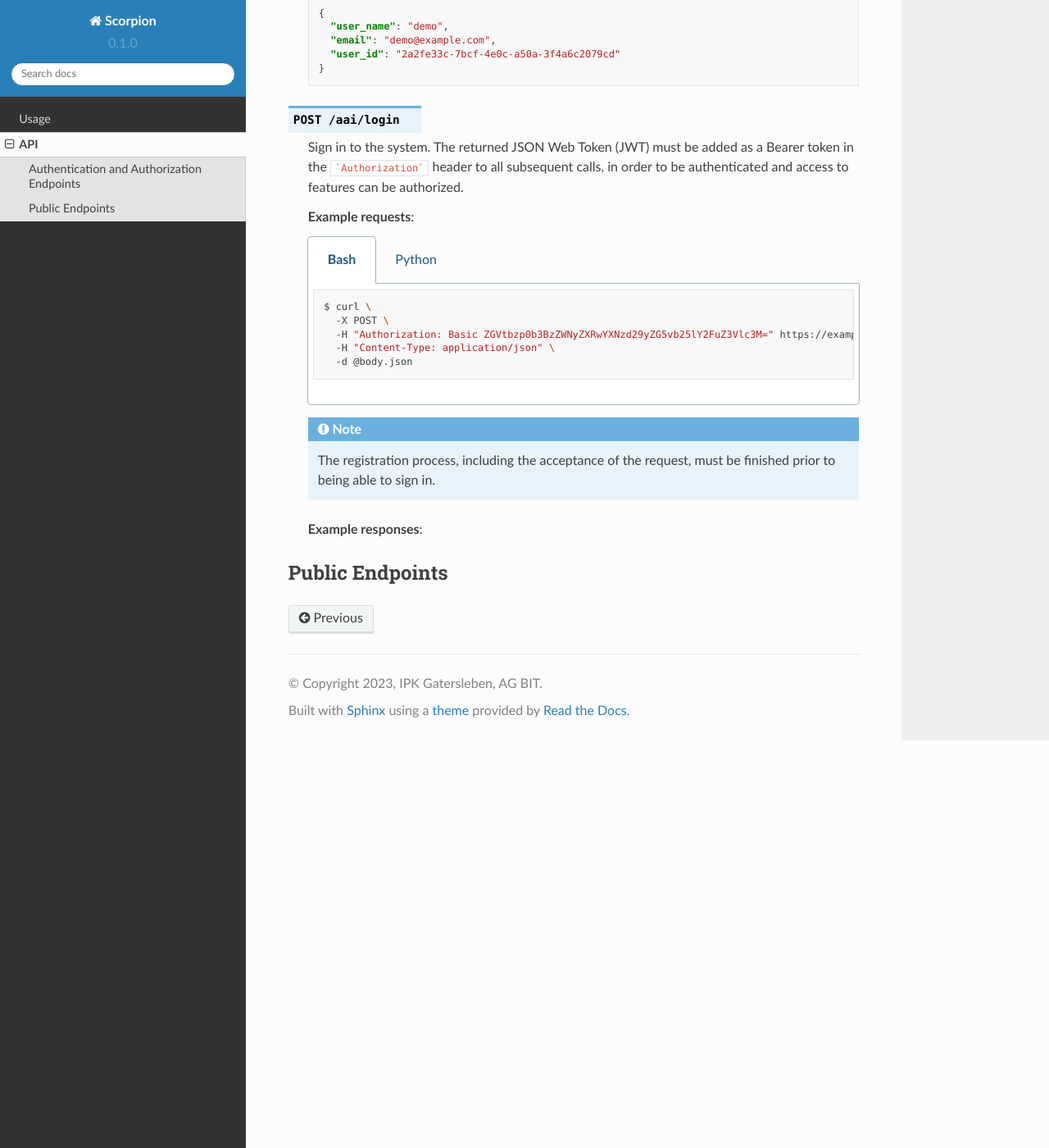
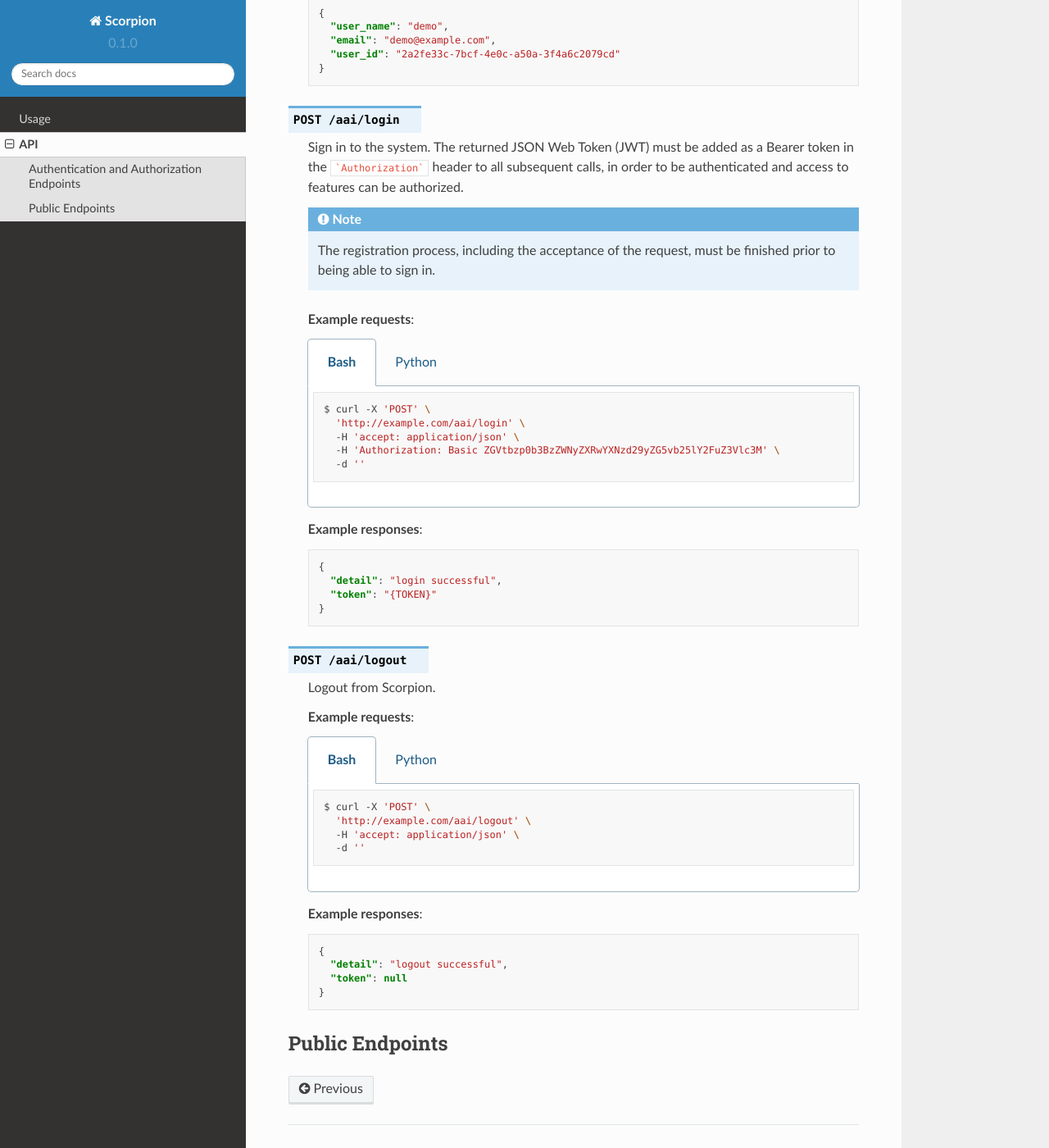
Before and after one commit to IPK-BIT/scorpion, a Sphinx documentation site: the page built from docs/source/api.rst, in a window 1280 px wide and 1400 px high, scrolled down 832 px. Shown: the whole window at 82% size. Built offline with Sphinx 7.4.7 and the Read the Docs theme 2.0.0, drawn with Linux system fonts in a browser that asks for light colours.

Commit message:
documentation of /logout endpoint

````diff
--- a/docs/source/api.rst
+++ b/docs/source/api.rst
@@ -58,23 +58,26 @@
 
     Sign in to the system. The returned JSON Web Token (JWT) must be added as a Bearer token in the ```Authorization``` header to all subsequent calls, in order to be authenticated and access to features can be authorized.
 
+    .. note::
+        The registration process, including the acceptance of the request, must be finished prior to being able to sign in.
+
     **Example requests**:
 
     .. tabs::
 
         .. code-tab:: bash
 
-            $ curl \
-              -X POST \
-              -H "Authorization: Basic ZGVtbzp0b3BzZWNyZXRwYXNzd29yZG5vb25lY2FuZ3Vlc3M=" https://example.com/aai/login \
-              -H "Content-Type: application/json" \
-              -d @body.json
+            $ curl -X 'POST' \
+              'http://example.com/aai/login' \
+              -H 'accept: application/json' \
+              -H 'Authorization: Basic ZGVtbzp0b3BzZWNyZXRwYXNzd29yZG5vb25lY2FuZ3Vlc3M' \
+              -d ''
 
         .. code-tab:: python
 
             import requests
             import json
-            HEADERS = {'Authorization': 'Basic ZGVtbzp0b3BzZWNyZXRwYXNzd29yZG5vb25lY2FuZ3Vlc3M='}
+            HEADERS = {'Authorization': 'Basic ZGVtbzp0b3BzZWNyZXRwYXNzd29yZG5vb25lY2FuZ3Vlc3M'}
             URL = 'https://example.com/aai/login'
             response = requests.post(
                 URL
@@ -82,16 +85,50 @@
             )
             print(response.json())
 
-    .. note::
-        The registration process, including the acceptance of the request, must be finished prior to being able to sign in.
 
     **Example responses**:
 
     .. sourcecode:: json
+
         {
           "detail": "login successful",
           "token": "{TOKEN}"
         }
 
+.. http:post:: /aai/logout
+
+    Logout from Scorpion.
+
+    **Example requests**:
+
+    .. tabs::
+
+        .. code-tab:: bash
+
+            $ curl -X 'POST' \
+              'http://example.com/aai/logout' \
+              -H 'accept: application/json' \
+              -d ''
+
+        .. code-tab:: python
+
+            import requests
+            import json
+            URL = 'https://example.com/aai/logout'
+            response = requests.post(
+                URL
+            )
+            print(response.json())
+
+
+    **Example responses**:
+
+    .. sourcecode:: json
+
+        {
+          "detail": "logout successful",
+          "token": null
+        }
+
 Public Endpoints
 ----------------
````
